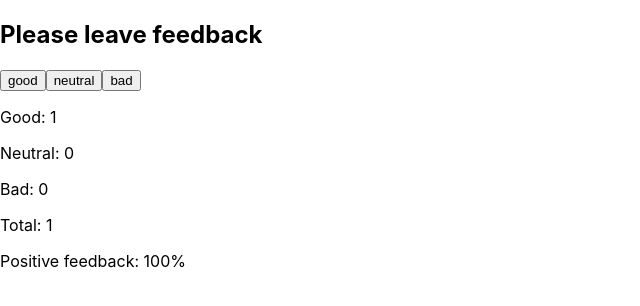
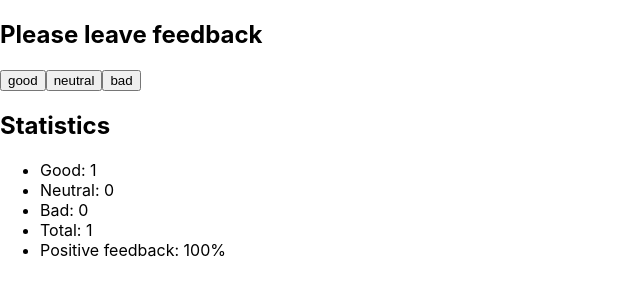
Before and after one commit to axeholder/goit-react-hw-02-feedback, a React (Create React App) app: page / in a window 1280 px wide. Both pictures are taken after a click on the button "good". Shown: the top 306 px of the page, without its empty margins (0-640 px from the left). Built offline with nearby package versions, Linux system fonts and the light colour scheme.

Commit message:
рефакторинг Секция и Фидбек
Выделяет в отдельные компоненты Фидбек (кнопки) и Секцию

```diff
--- a/src/components/App.jsx
+++ b/src/components/App.jsx
@@ -1,5 +1,7 @@
 import React from 'react';
 import { Statistics } from './Statistics/Statistics';
+import { Section } from './Section/Section';
+import { FeedbackOptions } from './FeedbackOptions/FeedbackOptions';
 
 export class App extends React.Component {
   state = {
@@ -32,21 +34,14 @@ export class App extends React.Component {
   render() {
     return (
       <div>
-        <h2>Please leave feedback</h2>
-        <div>
-          {Object.keys(this.state).map(value => {
-            return (
-              <button
-                key={value}
-                type="button"
-                onClick={() => this.increaseReaction(value)}
-              >
-                {value}
-              </button>
-            );
-          })}
-        </div>
+        <Section title="Please leave feedback">
+          <FeedbackOptions
+            options={Object.keys(this.state)}
+            onLeaveFeedback={this.increaseReaction}
+          ></FeedbackOptions>
+        </Section>
 
+        <Section title="Statistics">
           {this.countTotalFeedback() !== 0 && (
             <Statistics
               good={this.state.good}
@@ -58,7 +53,7 @@ export class App extends React.Component {
               )}
             ></Statistics>
           )}
-
+        </Section>
         {this.countTotalFeedback() === 0 && <p>There is no feedback</p>}
       </div>
     );
--- /dev/null
+++ b/src/components/FeedbackOptions/FeedbackOptions.jsx
@@ -0,0 +1,22 @@
+import PropTypes from 'prop-types';
+
+export const FeedbackOptions = ({ options, onLeaveFeedback }) => {
+  return (
+    <>
+      {options.map(value => (
+        <button
+          key={value}
+          type="button"
+          onClick={() => onLeaveFeedback(value)}
+        >
+          {value}
+        </button>
+      ))}
+    </>
+  );
+};
+
+FeedbackOptions.propTypes = {
+  options: PropTypes.arrayOf(PropTypes.string).isRequired,
+  onLeaveFeedback: PropTypes.func.isRequired,
+};
--- /dev/null
+++ b/src/components/Section/Section.jsx
@@ -0,0 +1,15 @@
+import PropTypes from 'prop-types';
+
+export const Section = ({ title, children }) => {
+  return (
+    <div>
+      <h2>{title}</h2>
+      {children}
+    </div>
+  );
+};
+
+Section.propTypes = {
+  title: PropTypes.string.isRequired,
+  children: PropTypes.any.isRequired,
+};
--- a/src/components/Statistics/Statistics.jsx
+++ b/src/components/Statistics/Statistics.jsx
@@ -8,13 +8,13 @@ export const Statistics = ({
   positiveFeedbackPercentage,
 }) => {
   return (
-    <div title="Statistics">
-      <p>Good: {good}</p>
-      <p>Neutral: {neutral}</p>
-      <p>Bad: {bad}</p>
-      <p>Total: {total}</p>
-      <p>Positive feedback: {positiveFeedbackPercentage}%</p>
-    </div>
+    <ul>
+      <li>Good: {good}</li>
+      <li>Neutral: {neutral}</li>
+      <li>Bad: {bad}</li>
+      <li>Total: {total}</li>
+      <li>Positive feedback: {positiveFeedbackPercentage}%</li>
+    </ul>
   );
 };
 
```
Lines whose indentation alone changed are shown as unchanged.
